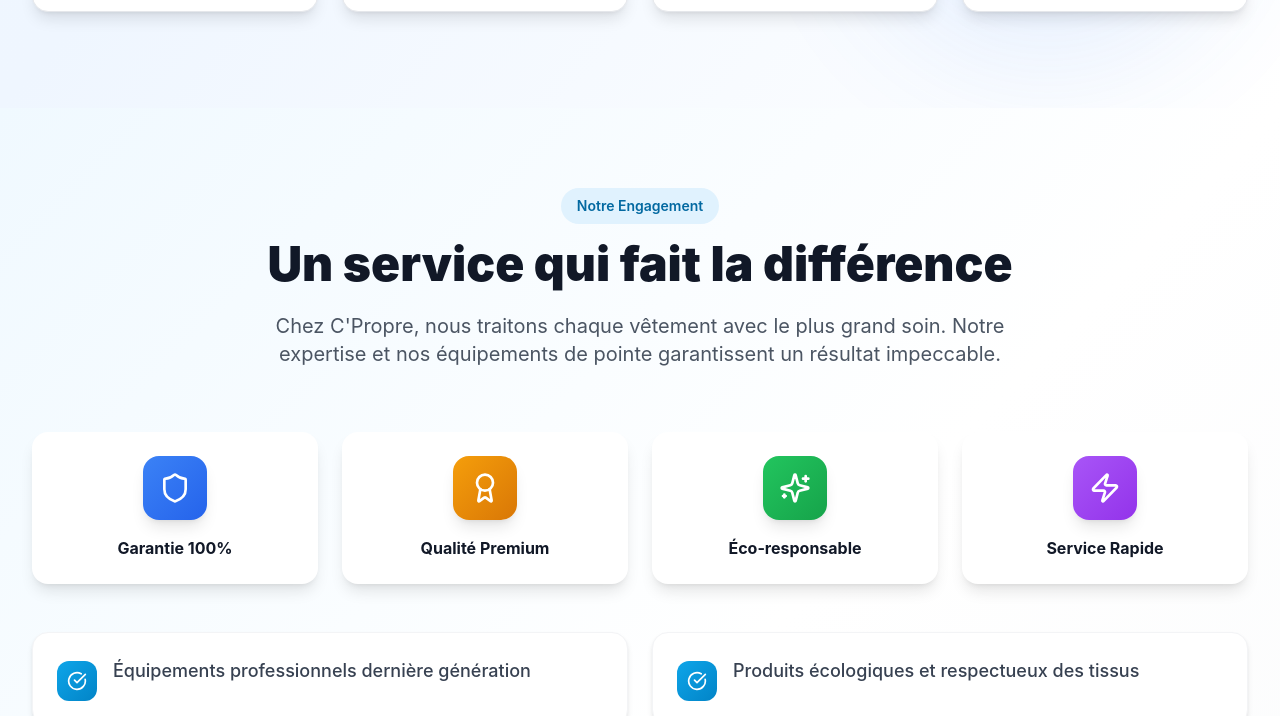
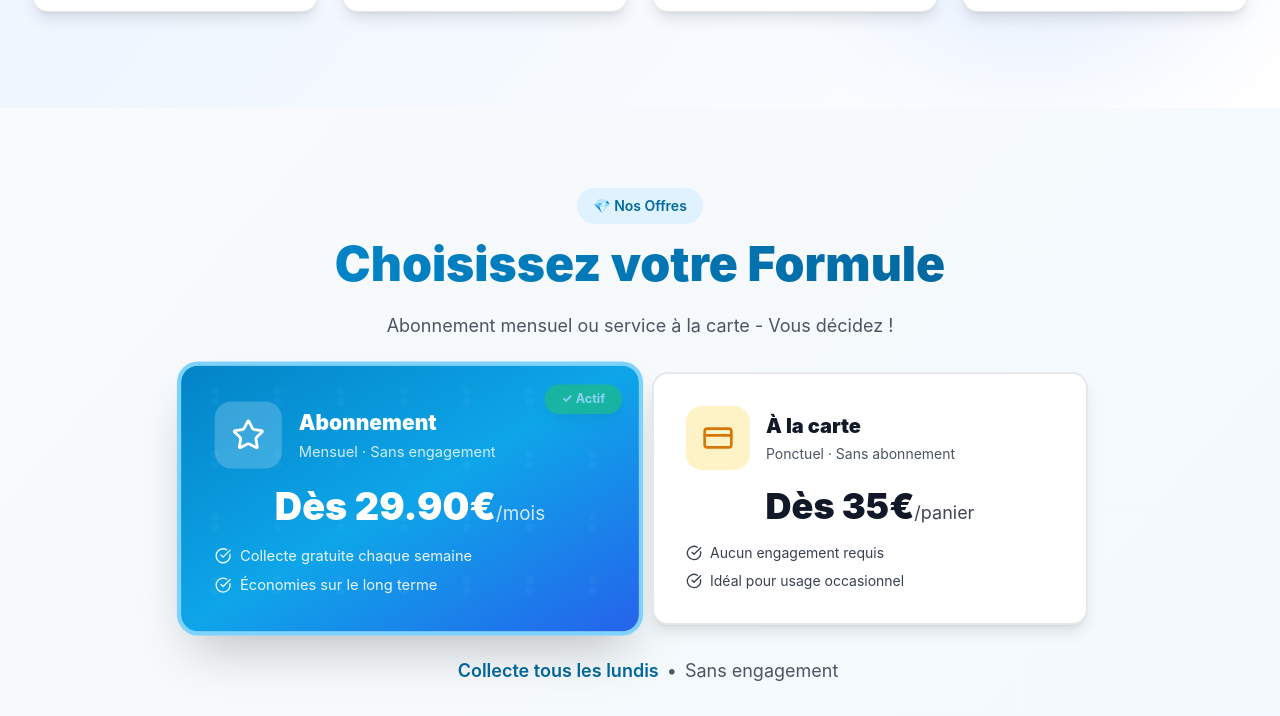
Before and after one commit to zekitml61-maker/sanane, a Next.js app: page / in a window 1280 px wide. Shown: the part 3558-4274 px from the top of the page. Built offline with nearby package versions, Linux system fonts and the light colour scheme.

Commit message:
Remove: Suppression complete section Features/Notre Engagement
- Suppression import Features
- Suppression composant de la page
- Section equipements/badges/engagement retiree
- Page plus epuree et fluide
- Focus sur sections principales

```diff
--- a/app/page.tsx
+++ b/app/page.tsx
@@ -2,7 +2,6 @@ import Hero from '@/components/Hero';
 import LaunchOfferBanner from '@/components/LaunchOfferBanner';
 import HowItWorksNew from '@/components/HowItWorksNew';
 import WhyChooseUs from '@/components/WhyChooseUs';
-import Features from '@/components/Features';
 import PricingToggle from '@/components/PricingToggle';
 import Testimonials from '@/components/Testimonials';
 import CTA from '@/components/CTA';
@@ -18,7 +17,6 @@ export default function Home() {
       <Hero />
       <HowItWorksNew />
       <WhyChooseUs />
-      <Features />
       <PricingToggle />
       <Testimonials />
       <CTA />
```
